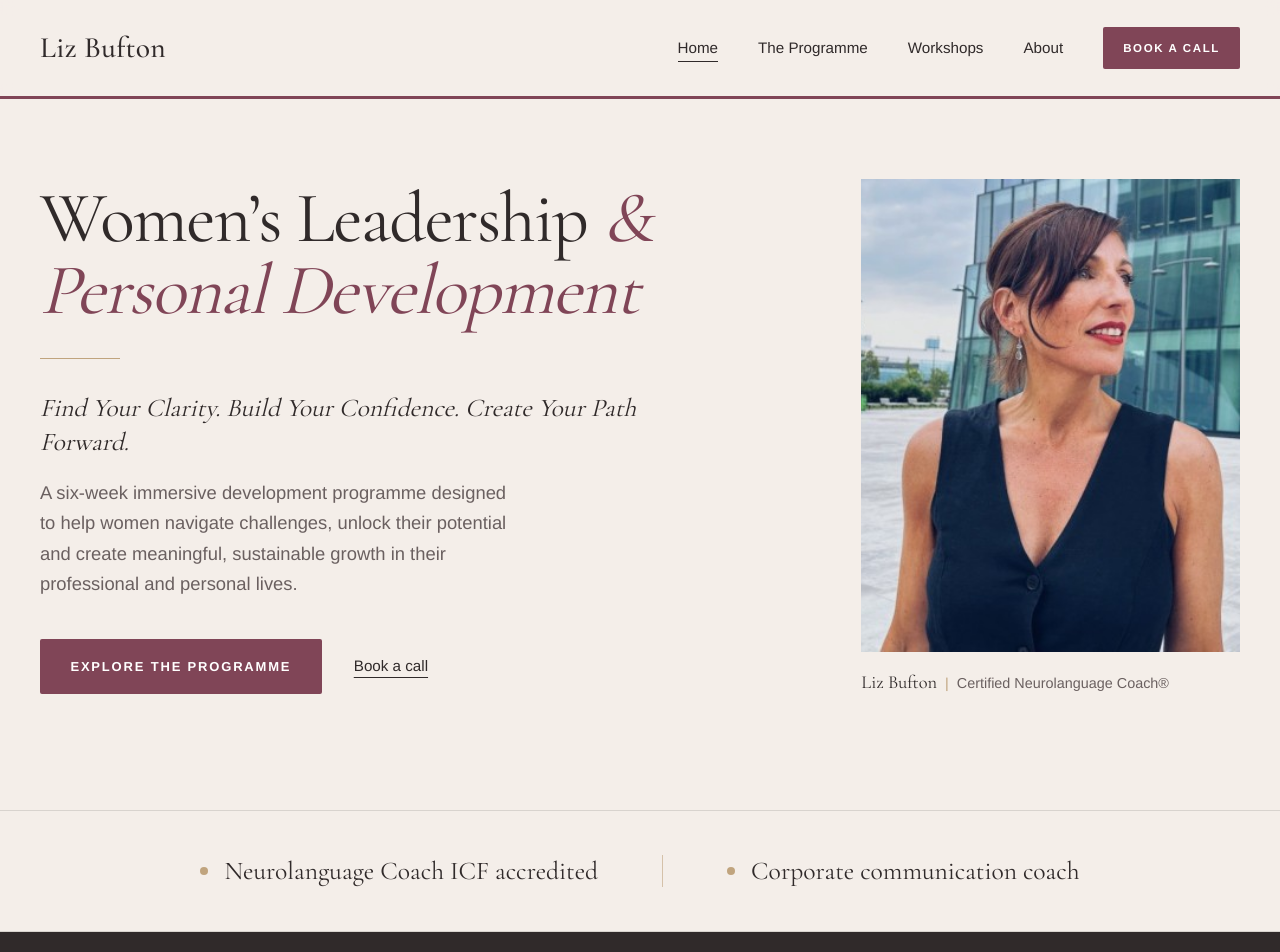
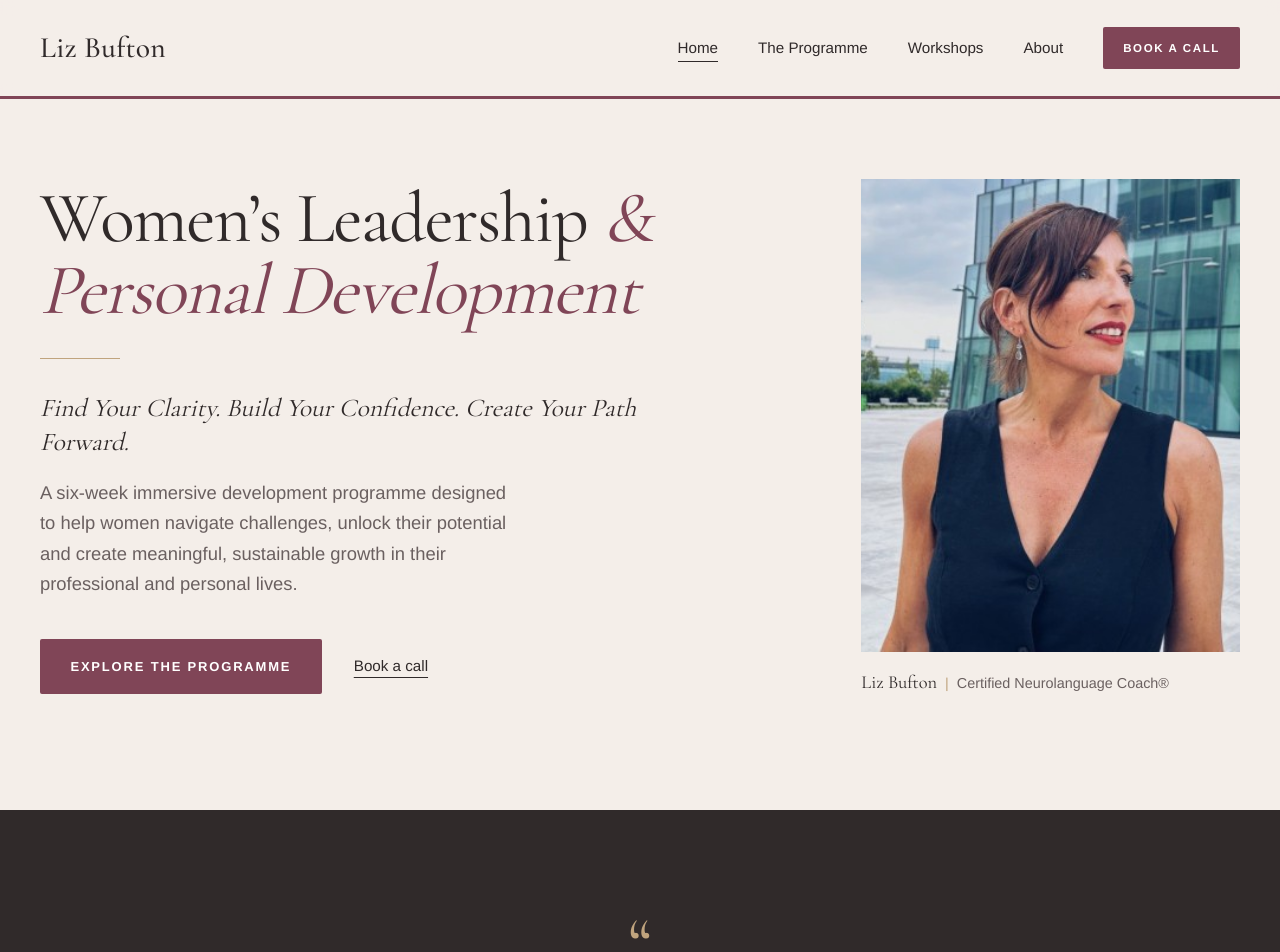
Before and after one commit to Lucazz489/liz_bufton_sito, a Next.js app: page / in a window 1280 px wide. Shown: the top 952 px of the page. Built offline with nearby package versions, Linux system fonts and the light colour scheme.

Commit message:
Home: remove the credentials strip for now (kept on branch prova-riconoscimenti)
Restores the two credentials under the intro paragraph, as in Liz's notes.

Co-Authored-By: Claude Opus 5.5 <noreply@anthropic.com>
Claude-Session: https://claude.ai/code/session_016ACK7Y5bdcodTWVWkUCW9V

```diff
--- a/app/page.tsx
+++ b/app/page.tsx
@@ -1,5 +1,4 @@
 import HomeHero from "@/components/home/HomeHero";
-import Credentials from "@/components/home/Credentials";
 import FeaturedQuote from "@/components/home/FeaturedQuote";
 import Intro from "@/components/home/Intro";
 import JourneyArt from "@/components/home/JourneyArt";
@@ -10,7 +9,7 @@ import { HIGHLIGHT } from "@/lib/testimonials";
 
 /*
  * Home secondo le note finali di Liz (ottobre):
- * 1 prima schermata + striscia con le qualifiche · 2 Mirella in nero · 3 presentazione · 4 Luca Chiodaroli in nero
+ * 1 prima schermata · 2 Mirella in nero · 3 presentazione + qualifiche · 4 Luca Chiodaroli in nero
  * 5 acquerello · 6 il programma in sintesi · 7 A Little About Me · 8 Why women?
  * 9 Why This Programme? · 10 testimonianze in nero · 11 invito finale
  */
@@ -18,7 +17,6 @@ export default function HomePage() {
   return (
     <>
       <HomeHero />
-      <Credentials />
       <FeaturedQuote />
       <Intro />
       <FeaturedQuote q={HIGHLIGHT} />
--- a/components/home/Credentials.tsx
+++ /dev/null
@@ -1,25 +0,0 @@
-import { CREDENTIALS } from "./Intro";
-
-/**
- * Striscia con le qualifiche di Liz, subito sotto la prima schermata.
- * Testo esatto indicato da Liz nelle note finali.
- */
-export default function Credentials() {
-  return (
-    <section aria-label="Credentials" className="border-y border-rule">
-      <ul className="mx-auto flex w-fit max-w-7xl flex-col items-start justify-center gap-5 sm:w-auto sm:items-center px-6 py-9 sm:flex-row sm:gap-0 lg:px-10 lg:py-11">
-        {CREDENTIALS.map((c, i) => (
-          <li
-            key={c}
-            className={`flex items-center gap-4 font-serif text-[clamp(1.3rem,2vw,1.7rem)] leading-tight sm:px-10 lg:px-16 ${
-              i > 0 ? "sm:border-l sm:border-gold/60" : ""
-            }`}
-          >
-            <span aria-hidden="true" className="h-2 w-2 shrink-0 rounded-full bg-gold" />
-            {c}
-          </li>
-        ))}
-      </ul>
-    </section>
-  );
-}
--- a/components/home/Intro.tsx
+++ b/components/home/Intro.tsx
@@ -1,4 +1,4 @@
-/** Breve presentazione del programma, centrata. Le qualifiche di Liz sono nella striscia sotto la prima schermata. */
+/** Breve presentazione del programma, centrata, con le due qualifiche di Liz. */
 export const CREDENTIALS = ["Neurolanguage Coach ICF accredited", "Corporate communication coach"];
 
 export function CredentialLine({ center = false }: { center?: boolean }) {
@@ -24,7 +24,8 @@ export default function Intro() {
         combination of individual support, reflection and practical learning to help build on strengths and develop
         their capabilities.
       </p>
-      <span aria-hidden="true" className="mx-auto mt-10 block h-px w-16 bg-gold" />
+      <span aria-hidden="true" className="mx-auto mt-10 mb-8 block h-px w-16 bg-gold" />
+      <CredentialLine center />
     </section>
   );
 }
```
